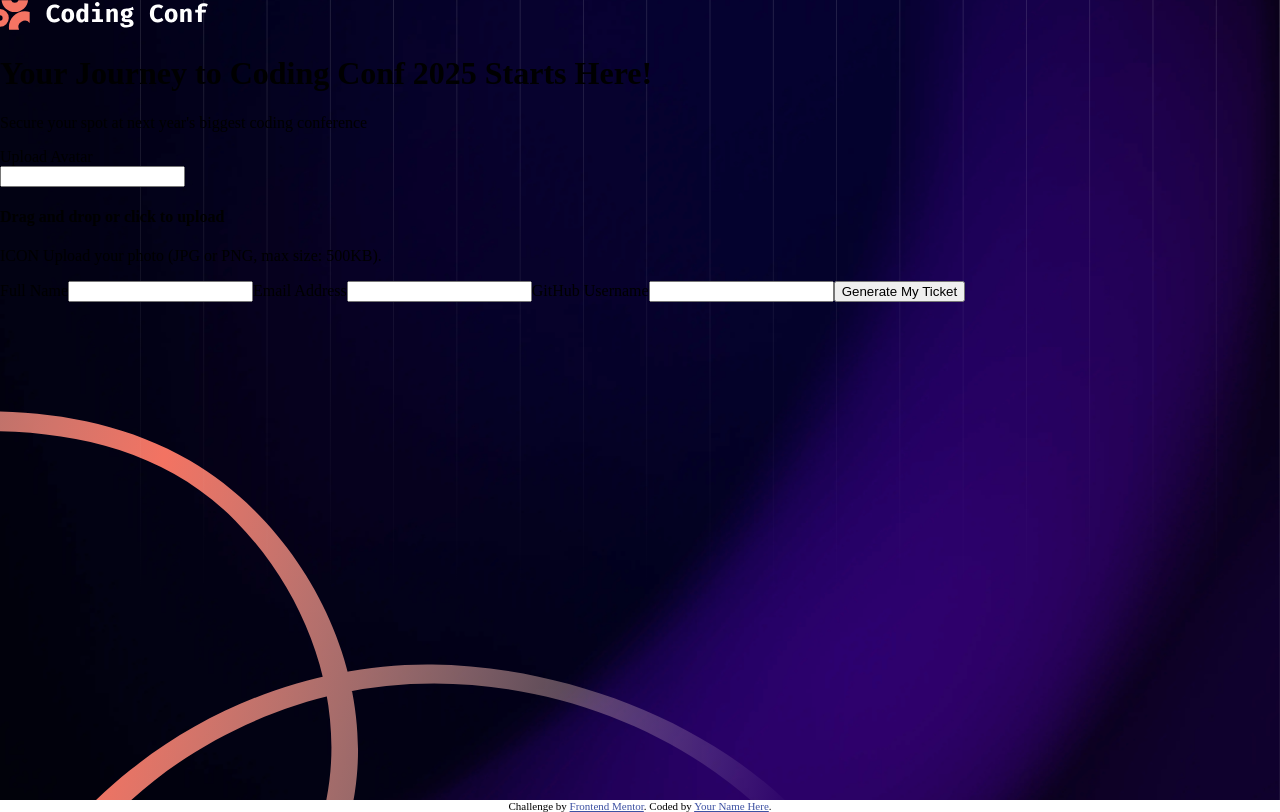
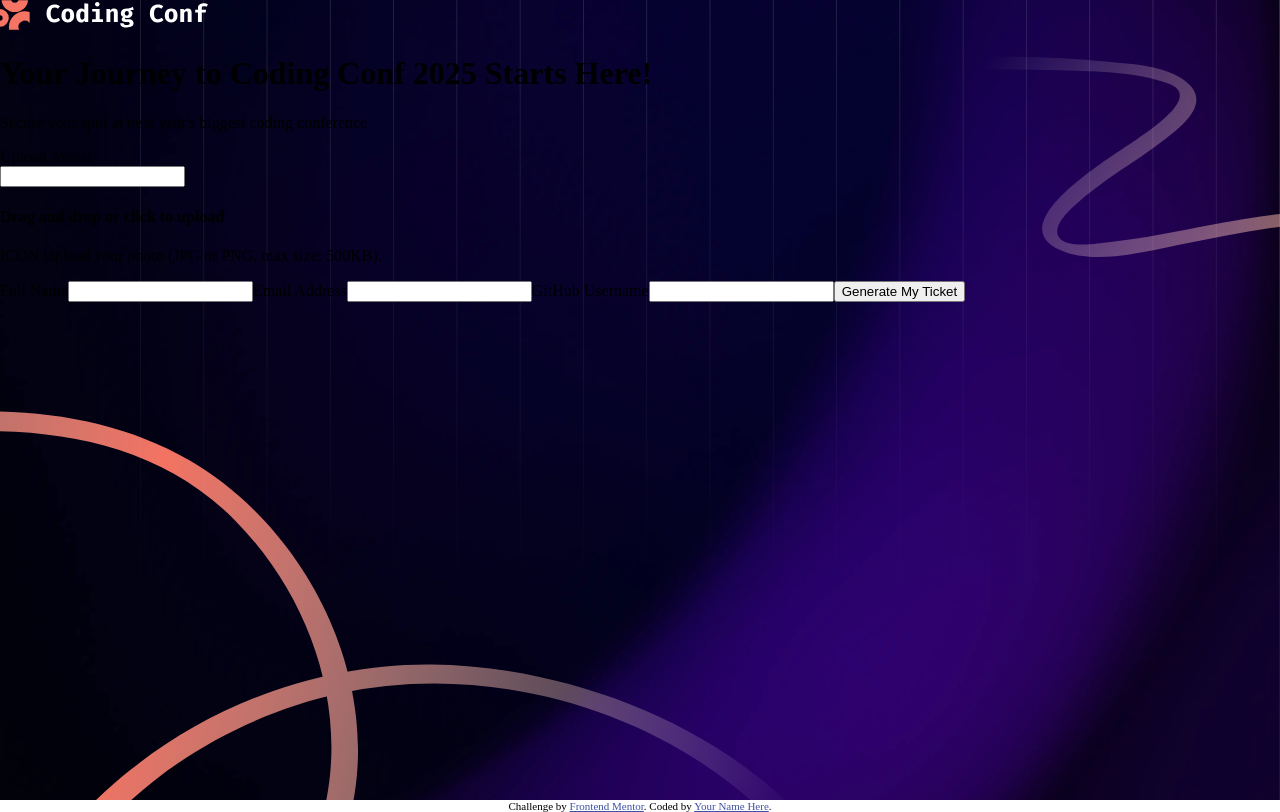
Before and after one commit to AnitaAlexieva/Conference-Ticket-Generator, a React (Vite) app in the folder client/: page / in a window 1280 px wide. Built offline with nearby package versions, Linux system fonts and the light colour scheme.

Commit message:
Add top-right curl to the background

```diff
--- a/client/src/index.css
+++ b/client/src/index.css
@@ -14,11 +14,12 @@ body {
     background-image:
         url('/images/pattern-lines.svg'),
         url('/public/images/pattern-squiggly-line-bottom-desktop.svg'),
+        url('/public/images/pattern-squiggly-line-top.svg'),
         url('/images/background-desktop.png');
 
-    background-position: top right,bottom left, center;
-    background-repeat: no-repeat,no-repeat, no-repeat;
-    background-size: contain, auto, cover;
+    background-position: top right,bottom left, top 50px right, center;
+    background-repeat: no-repeat,no-repeat,no-repeat,no-repeat;
+    background-size: contain, auto, auto, cover;
 }
 
 
```
